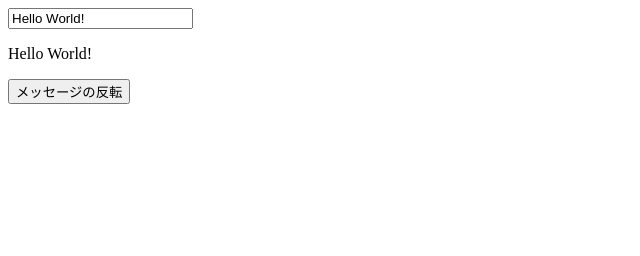
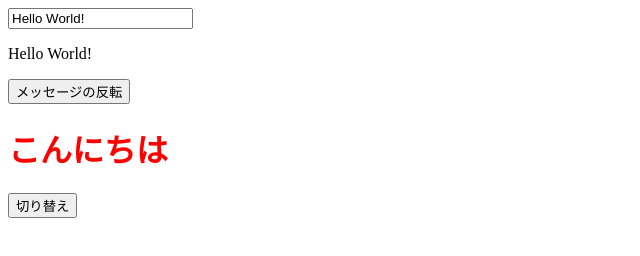
Before and after one commit to kazuhiro516/vue_study, a plain HTML site: page vue_parfect/index.html in a window 1280 px wide. Shown: the whole page, without its empty margins (0-640 px from the left). Drawn offline with nearby package versions, Linux system fonts and the light colour scheme.

Commit message:
クラスのバインディングの挙動を確認

```diff
--- a/vue_parfect/index.html
+++ b/vue_parfect/index.html
@@ -4,18 +4,40 @@
   <input type="text" v-model="message">
   <p>{{message}}</p>
   <button v-on:click="reverseMessage">メッセージの反転</button>
+
+  <h1 :class="classObject">こんにちは</h1>
+  <button @click="isActive = !isActive">切り替え</button>
 </div>
 
 <script>
   new Vue({
     el: '#app',
     data: {
-      message: 'Hello World!'
+      message: 'Hello World!',
+      isActive: true
     },
     methods: {
       reverseMessage: function() {
         this.message = this.message.split('').reverse().join('')
       }
+    },
+    computed: {
+      classObject: function() {
+        return {
+          red: this.isActive,
+          'bg-blue': !this.isActive
+        }
+      }
     }
   })
 </script>
+
+<style>
+  .red{
+    color: red;
+  }
+
+  .bg-blue{
+    background-color: royalblue;
+  }
+</style>
```
